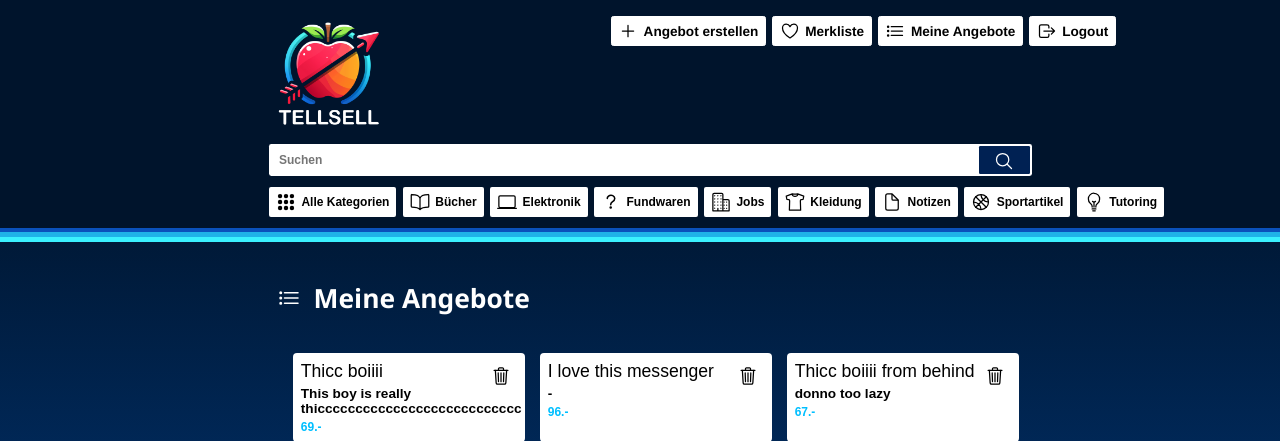
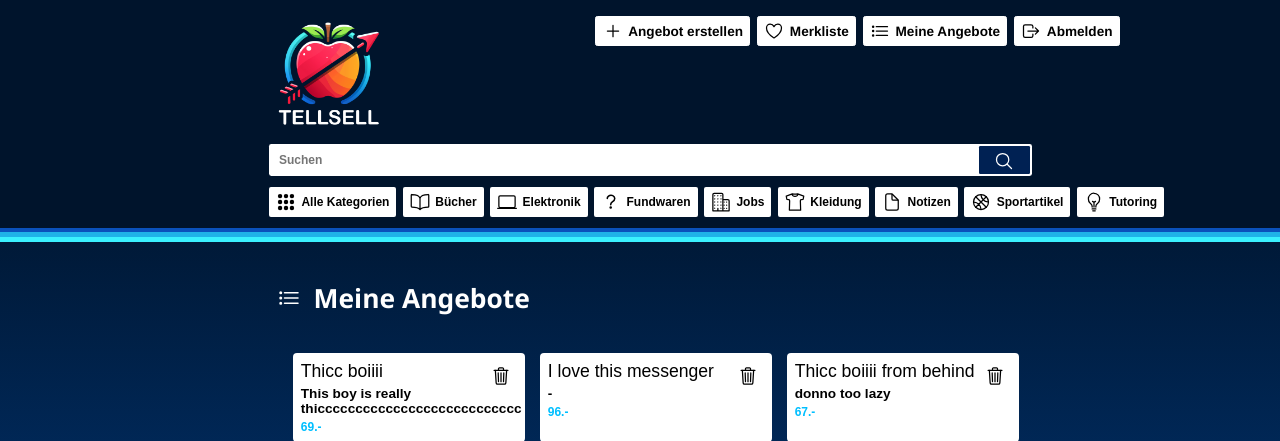
Before and after one commit to Mostercoder/Projekt-Web-App, a Flask app: page /my_items in a window 1280 px wide. Shown: the top 441 px of the page. Run offline with Flask 3, Linux system fonts and the light colour scheme; a user stored in the database is signed in; data comes from the database, SQL or seed files in the repository; some libraries are stand-ins or nearby versions.

Commit message:
minor adjustments to whole css rewrite

```diff
--- a/tellsell/static/style_header.css
+++ b/tellsell/static/style_header.css
@@ -157,7 +157,7 @@ ion-icon {
   padding: 0;
   position: fixed;
   top: 2vh;
-  left: 47.2vw;
+  left: 46vw;
 }
 
 .account_options a ion-icon {
--- a/tellsell/templates/index.html
+++ b/tellsell/templates/index.html
@@ -28,7 +28,7 @@
         <button id="logout_button" type="submit">
           <a>
             <ion-icon name="{% if current_user_email %}log-out-outline{% else %}log-in-outline{% endif %}"></ion-icon>
-            {% if current_user_email %}Logout{% else %}Login{% endif %}
+            {% if current_user_email %}Abmelden{% else %}Anmelden{% endif %}
           </a>
         </button>
       </form>
--- a/tellsell/templates/login.html
+++ b/tellsell/templates/login.html
@@ -16,7 +16,7 @@
 <body>
 	<div class="login_box">
 
-		<h1><ion-icon name="log-in-outline"></ion-icon><a>Login</a></h1>
+		<h1><ion-icon name="log-in-outline"></ion-icon><a>Anmelden</a></h1>
 
 		{% if error %}
 			<p class="error"><ion-icon name="warning-outline"></ion-icon>{{ error }}</p>
@@ -28,7 +28,7 @@
 			<label>Passwort:</label><input type="password" id="password" name="password">
 			</div>
 
-			<button type="submit">Login</button>
+			<button type="submit">Anmelden</button>
 		</form>
 
 		<!--button to go to register-->
--- a/tellsell/templates/my_items.html
+++ b/tellsell/templates/my_items.html
@@ -26,7 +26,7 @@
       <!-- Button to logout -->
       <form action="{{ url_for('logout') }}" method="POST">
         <button id="logout_button" type="submit">
-          <a><ion-icon name="log-out-outline"></ion-icon>Logout</a>
+          <a><ion-icon name="log-out-outline"></ion-icon>Abmelden</a>
         </button>
       </form>
 
--- a/tellsell/templates/review.html
+++ b/tellsell/templates/review.html
@@ -24,7 +24,7 @@
         <!-- Button to logout -->
         <form action="{{ url_for('logout') }}" method="POST">
           <button id="logout_button" type="submit">
-            <a><ion-icon name="log-out-outline"></ion-icon>Logout</a>
+            <a><ion-icon name="log-out-outline"></ion-icon>Abmelden</a>
           </button>
         </form>
 
--- a/tellsell/templates/sell_item.html
+++ b/tellsell/templates/sell_item.html
@@ -26,7 +26,7 @@
       <!-- Button to logout -->
       <form action="{{ url_for('logout') }}" method="POST">
         <button id="logout_button" type="submit">
-          <a><ion-icon name="log-out-outline"></ion-icon>Logout</a>
+          <a><ion-icon name="log-out-outline"></ion-icon>Abmelden</a>
         </button>
       </form>
 
--- a/tellsell/templates/user_profile.html
+++ b/tellsell/templates/user_profile.html
@@ -24,7 +24,7 @@
       <!-- Button to logout -->
       <form action="{{ url_for('logout') }}" method="POST">
         <button id="logout_button" type="submit">
-          <a><ion-icon name="log-out-outline"></ion-icon>Logout</a>
+          <a><ion-icon name="log-out-outline"></ion-icon>Abmelden</a>
         </button>
       </form>
 
```
